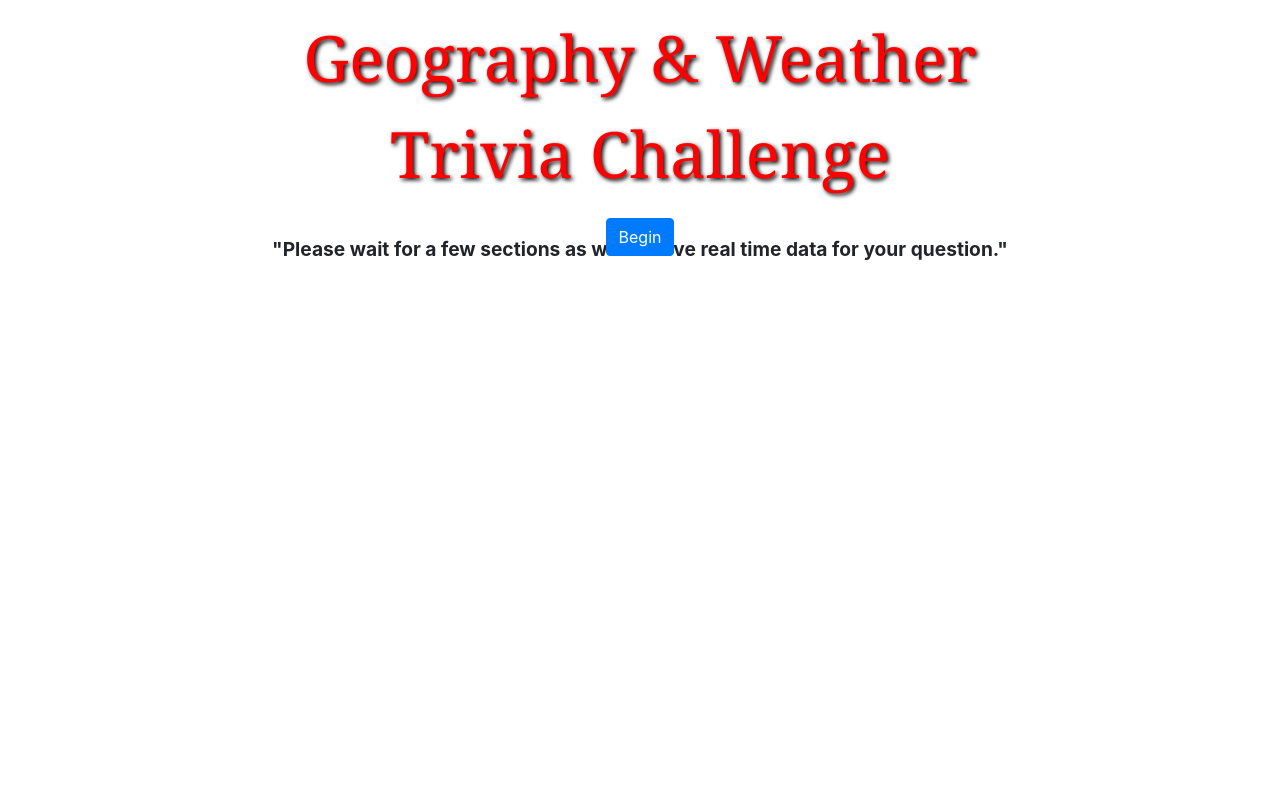
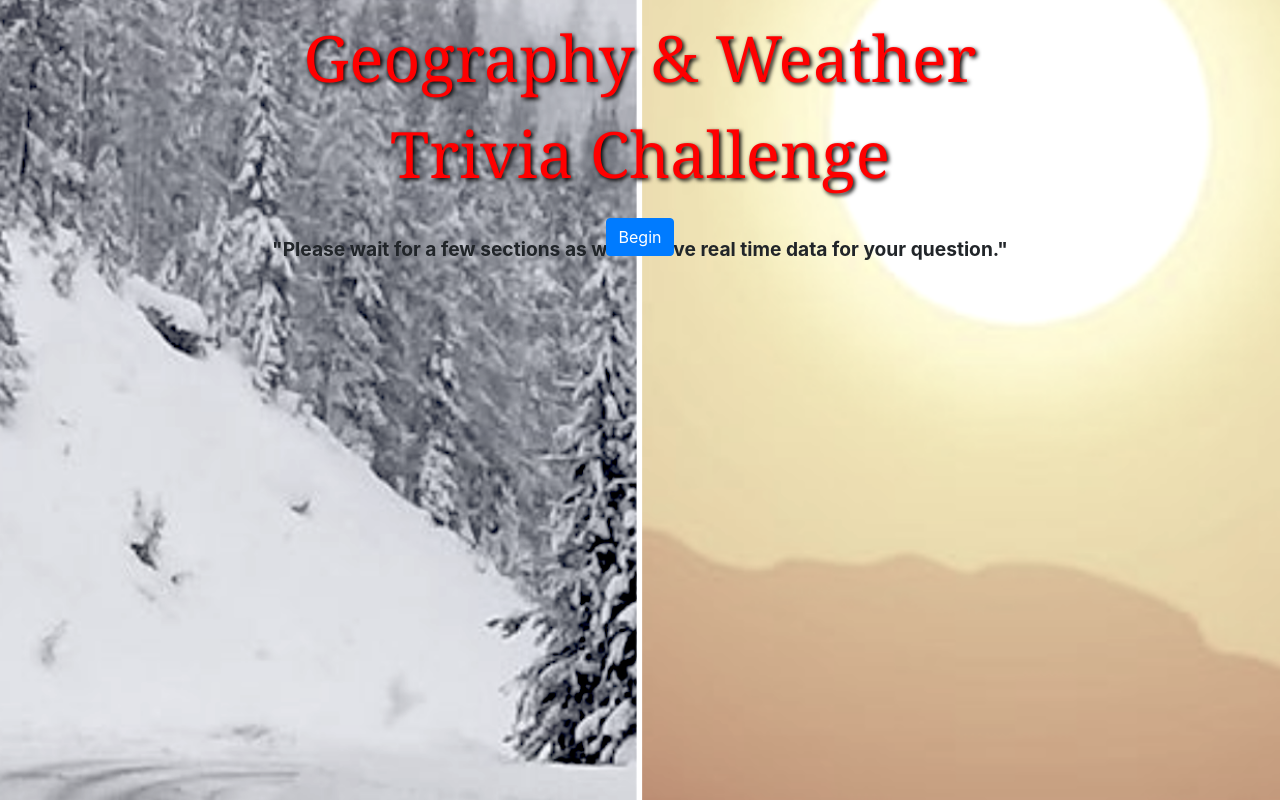
Before and after one commit to mattkrebs2000/wordpressweathertrivia, a WordPress theme: template web/app/themes/weathertriviatheme/index.php in a window 1280 px wide. Run offline with PHP 8.4 and a stand-in for WordPress, Linux system fonts and the light colour scheme; the site name, menu and one post (Sample post) are stand-ins, and other content is empty; some libraries are stand-ins or nearby versions; some web fonts are replaced.

Commit message:
class for style

```diff
--- a/web/app/themes/weathertriviatheme/index.php
+++ b/web/app/themes/weathertriviatheme/index.php
@@ -1,4 +1,4 @@
-<body>
+<body class="bg">
     <?php get_header(); ?>
 
 
```
